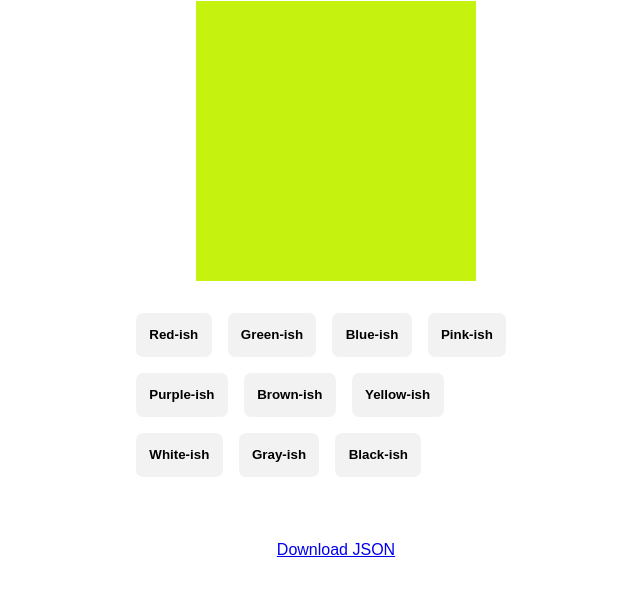
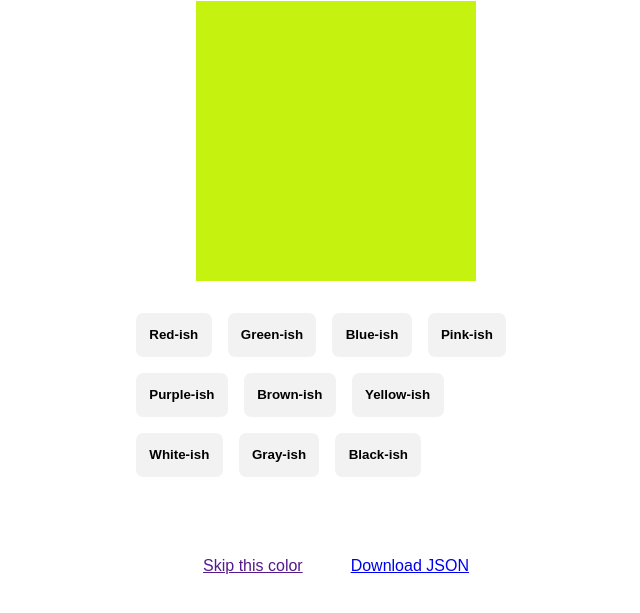
Before and after one commit to andyjakubowski/color-classifier, a website: page dist/label-colors.html in a window 1280 px wide. Shown: the part 79-692 px from the top of the page, without its empty margins (304-944 px from the left). Drawn offline with Linux system fonts and the light colour scheme.

Commit message:
Add skip color button

```diff
--- a/dist/javascript.js
+++ b/dist/javascript.js
@@ -41,7 +41,7 @@ const Data = (function buildData() {
 const App = (function buildApp() {
   const colorBoxEl = document.getElementsByClassName('color-box').item(0);
   const jsonAnchorEl = document
-    .getElementsByClassName('footer__json-link')
+    .getElementsByClassName('footer__link-json')
     .item(0);
   let currentColor;
 
@@ -71,6 +71,12 @@ const App = (function buildApp() {
     displayNewColor();
   }
 
+  function handleSkipButtonClick(e) {
+    e.preventDefault();
+    setNewColor();
+    displayNewColor();
+  }
+
   function addEventListeners() {
     const buttons = [
       ...document.getElementsByClassName('buttons-list__button'),
@@ -78,6 +84,11 @@ const App = (function buildApp() {
     buttons.forEach((button) => {
       button.addEventListener('click', handleLabelButtonClick.bind());
     });
+
+    const skipButton = document
+      .getElementsByClassName('footer__link-skip')
+      .item(0);
+    skipButton.addEventListener('click', handleSkipButtonClick);
   }
 
   function setNewColor() {
--- a/dist/label-colors.html
+++ b/dist/label-colors.html
@@ -50,7 +50,8 @@
     </main>
     <footer class="footer">
       <ul class="footer__link-list">
-        <li class="footer__link-item"><a class="footer__json-link" href="">Download JSON</a></li>
+        <li class="footer__link-item"><a class="footer__link footer__link-skip" href="">Skip this color</a></li>
+        <li class="footer__link-item"><a class="footer__link footer__link-json" href="">Download JSON</a></li>
         <!-- <li class="footer__link"><a href="https://github.com/andyjakubowski/digit-recognizer/">GitHub</a></li> -->
         <!-- <li class="footer__link"><a href="https://twitter.com/jakubowskiandy/status/1326233668000641024">Twitter</a></li> -->
       </ul>
--- a/dist/styles.css
+++ b/dist/styles.css
@@ -81,7 +81,7 @@ main {
 
 .footer__link-list {
   margin: 0;
-  padding: 0 0 2em;
+  padding: 0 0 1em;
 
   display: flex;
   justify-content: center;
@@ -89,10 +89,17 @@ main {
   list-style-type: none;
 }
 
-.footer__link-item:first-of-type {
+.footer__link-item:not(:first-of-type) {
+  margin-inline-start: 1em;
 }
 
-.footer__json-link {
+.footer__link {
+  padding: 1em;
+
+  display: block;
+}
+
+.footer__link-json {
 }
 
 /* Positioning */
```
